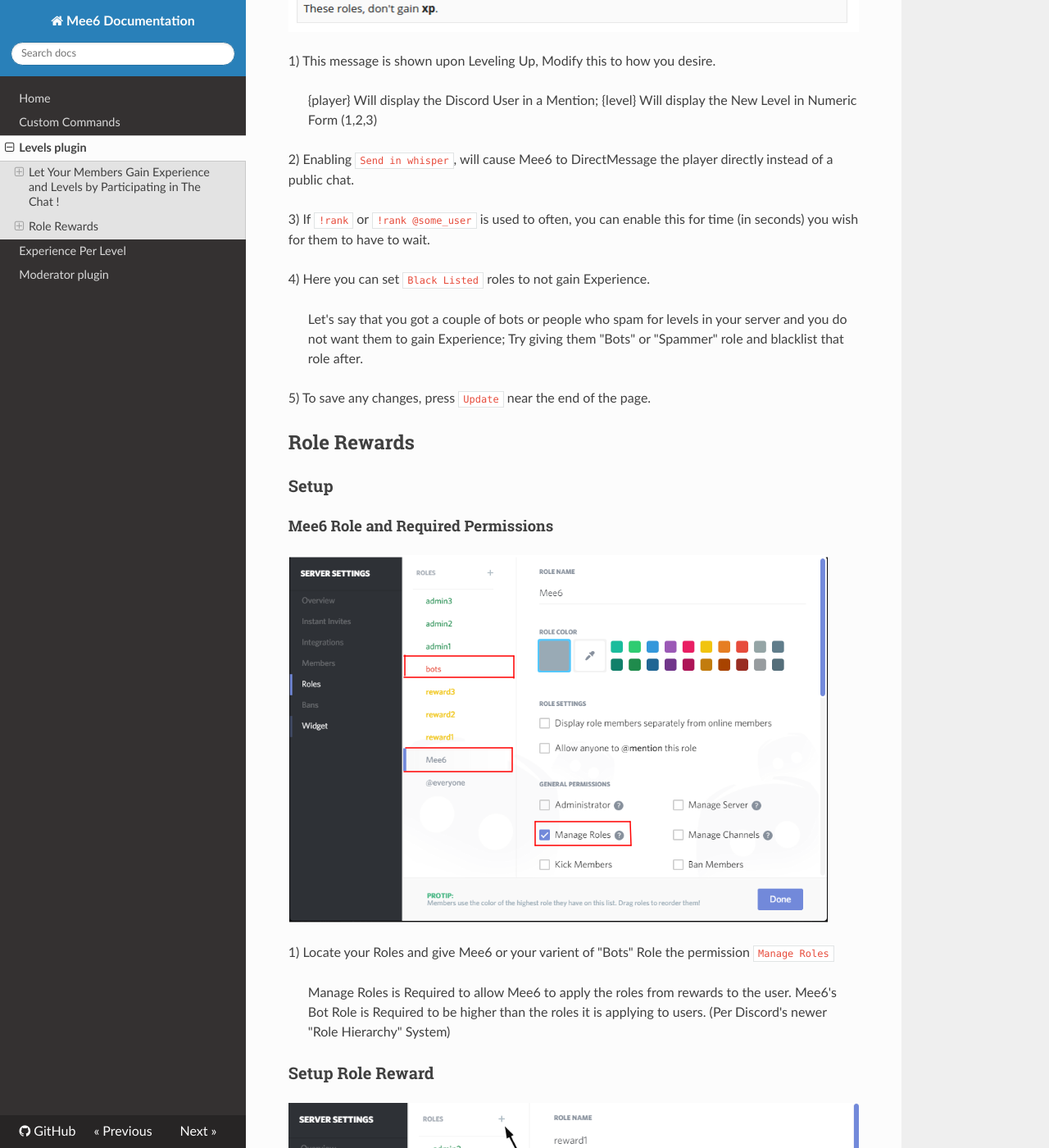
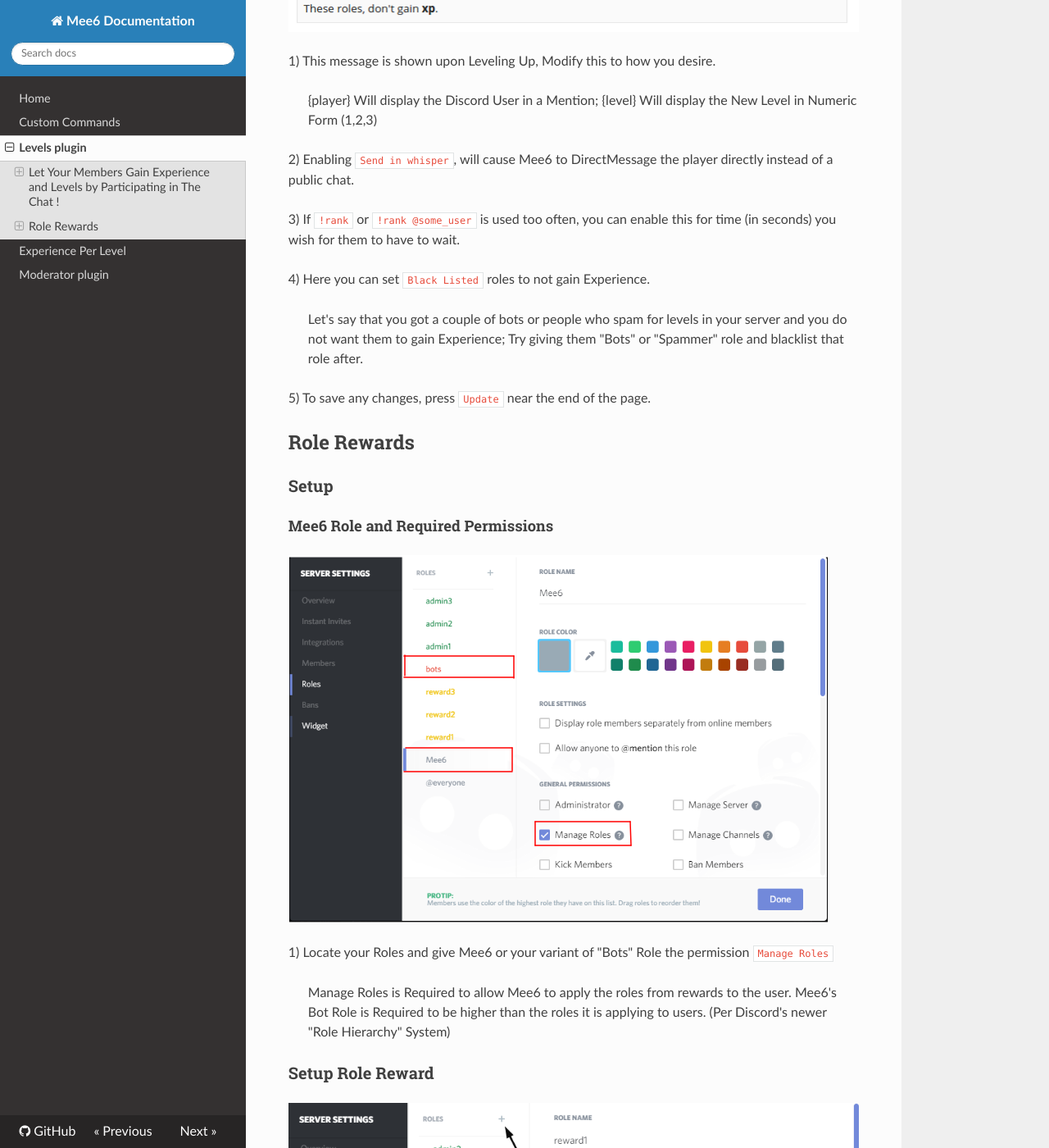
Before and after one commit to Mee6/Mee6-documentation, an MkDocs documentation site: the page built from docs/Levels.md, in a window 1280 px wide and 1400 px high, scrolled down 845 px. Shown: the whole window at 82% size. Built offline with MkDocs 1.6.1, drawn with Linux system fonts in a browser that asks for light colours; nearby versions of some CDN libraries; old or Windows-style settings are respelled for this version of MkDocs.

Commit message:
make grammar great again levels.md

```diff
--- a/docs/Levels.md
+++ b/docs/Levels.md
@@ -11,7 +11,7 @@
 
 2) Enabling `Send in whisper`, will cause Mee6 to DirectMessage the player directly instead of a public chat.
 
-3) If `!rank` or `!rank @some_user` is used to often, you can enable this for time (in seconds) you wish for them to have to wait.
+3) If `!rank` or `!rank @some_user` is used too often, you can enable this for time (in seconds) you wish for them to have to wait.
 
 4) Here you can set `Black Listed` roles to not gain Experience.
 > Let's say that you got a couple of bots or people who spam for levels in your server and you do not want them to gain Experience; Try giving them "Bots" or "Spammer" role and blacklist that role after.
@@ -25,7 +25,7 @@
 
 ![Level Bot Role](pics/levelbotrole.png)
 
-1) Locate your Roles and give Mee6 or your varient of "Bots" Role the permission `Manage Roles`
+1) Locate your Roles and give Mee6 or your variant of "Bots" Role the permission `Manage Roles`
 > Manage Roles is Required to allow Mee6 to apply the roles from rewards to the user.
 Mee6's Bot Role is Required to be higher than the roles it is applying to users. (Per Discord's newer "Role Hierarchy" System)
 
```
